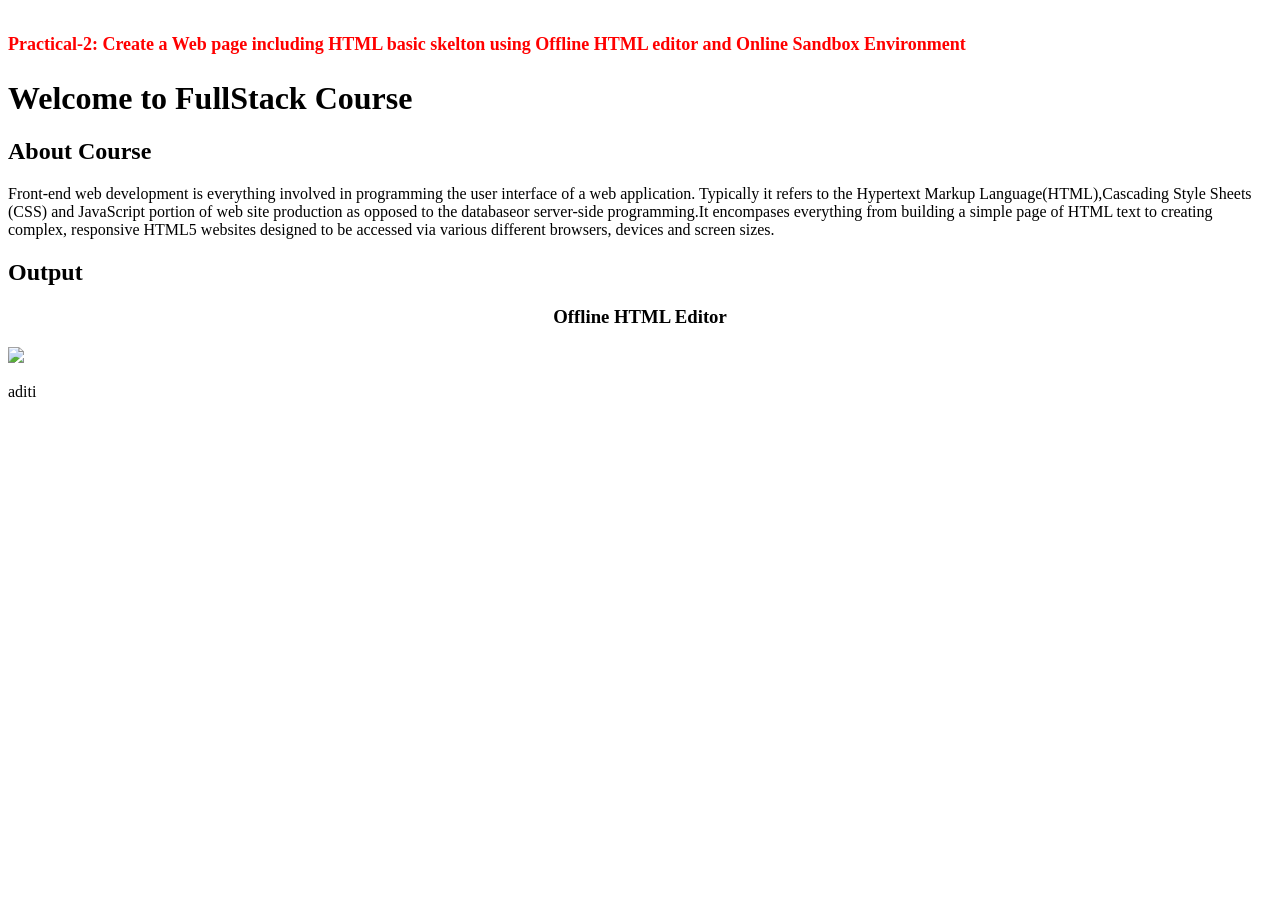
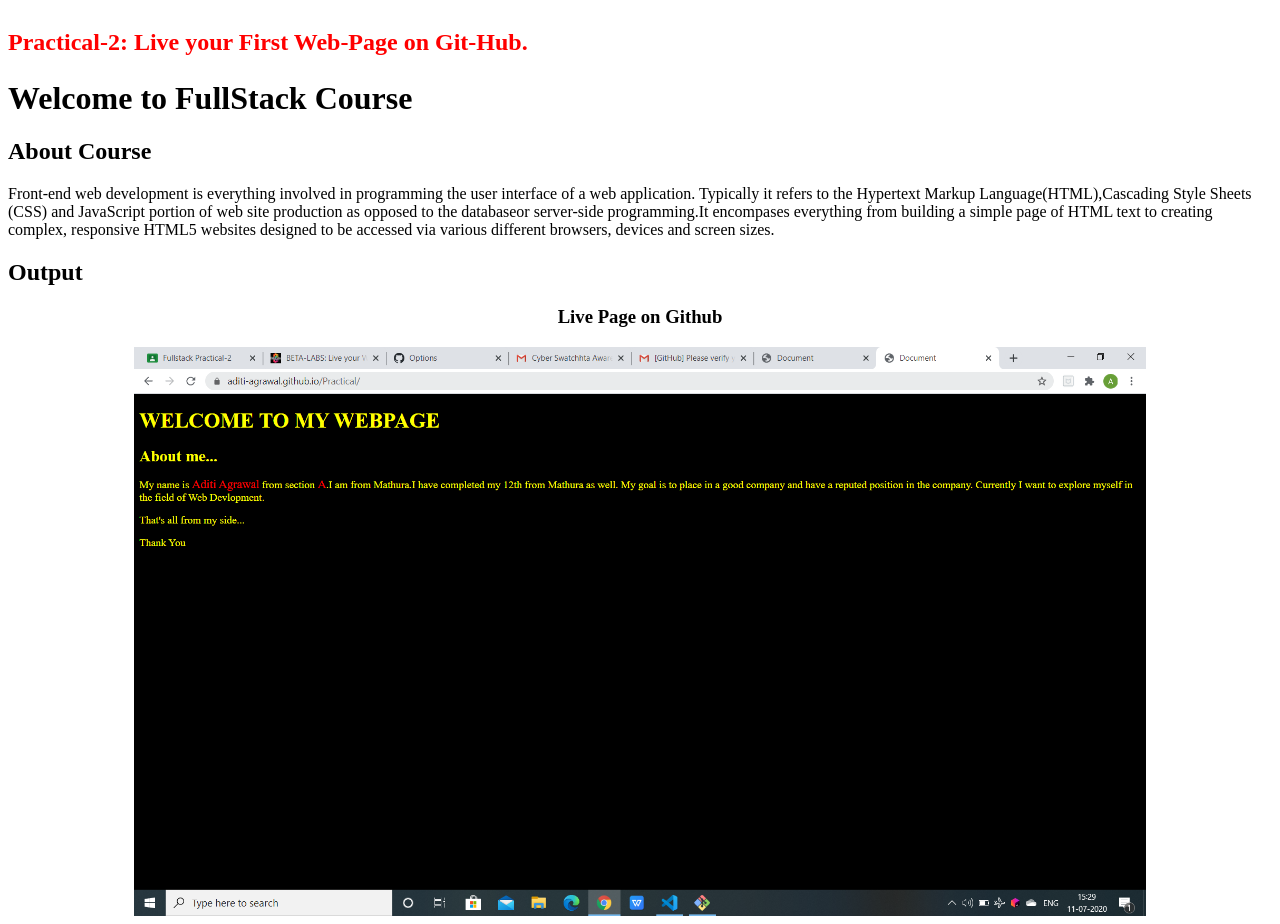
Before and after one commit to Aditi-Agrawal/Practical, a plain HTML site: page p/Practical2.html in a window 1280 px wide. Before the commit the page ends 800 px from the top, so only its background shows below. Drawn offline with Linux system fonts and the light colour scheme.

Commit message:
live on github

```diff
--- a/p/Practical2.html
+++ b/p/Practical2.html
@@ -3,11 +3,10 @@
 <head>
     <meta charset="UTF-8">
     <meta name="viewport" content="width=device-width, initial-scale=1.0">
-    <title>Practical-1</title>
+    <title>Practical-2</title>
 </head>
 <body>
-    <h1><b><FONT size="4" COLOR="red">Practical-2: Create a Web page including HTML basic skelton using Offline
-        HTML editor and Online Sandbox Environment</FONT></b></h1>
+    <h1><b><FONT size="5" COLOR="red">Practical-2: Live your First Web-Page on Git-Hub.</FONT></b></h1>
     <h1>Welcome to FullStack Course</h1>
     <h2>About Course</h2>
     <p>Front-end web development is everything involved in programming the user interface of a web application.
@@ -17,8 +16,7 @@
         designed to be accessed via various different browsers, devices and screen sizes.
     </p>
     <h2>Output</h2>
-    <h3 align="center">Offline HTML Editor</h3>
-    <img src =images>
-    <p>aditi</p>
+    <h3 align="center">Live Page on Github</h3>
+    <img src ="Image/Github.png" style="width:80%;display:block;margin-left:auto;margin-right:auto;">
 </body>
 </html>
```
